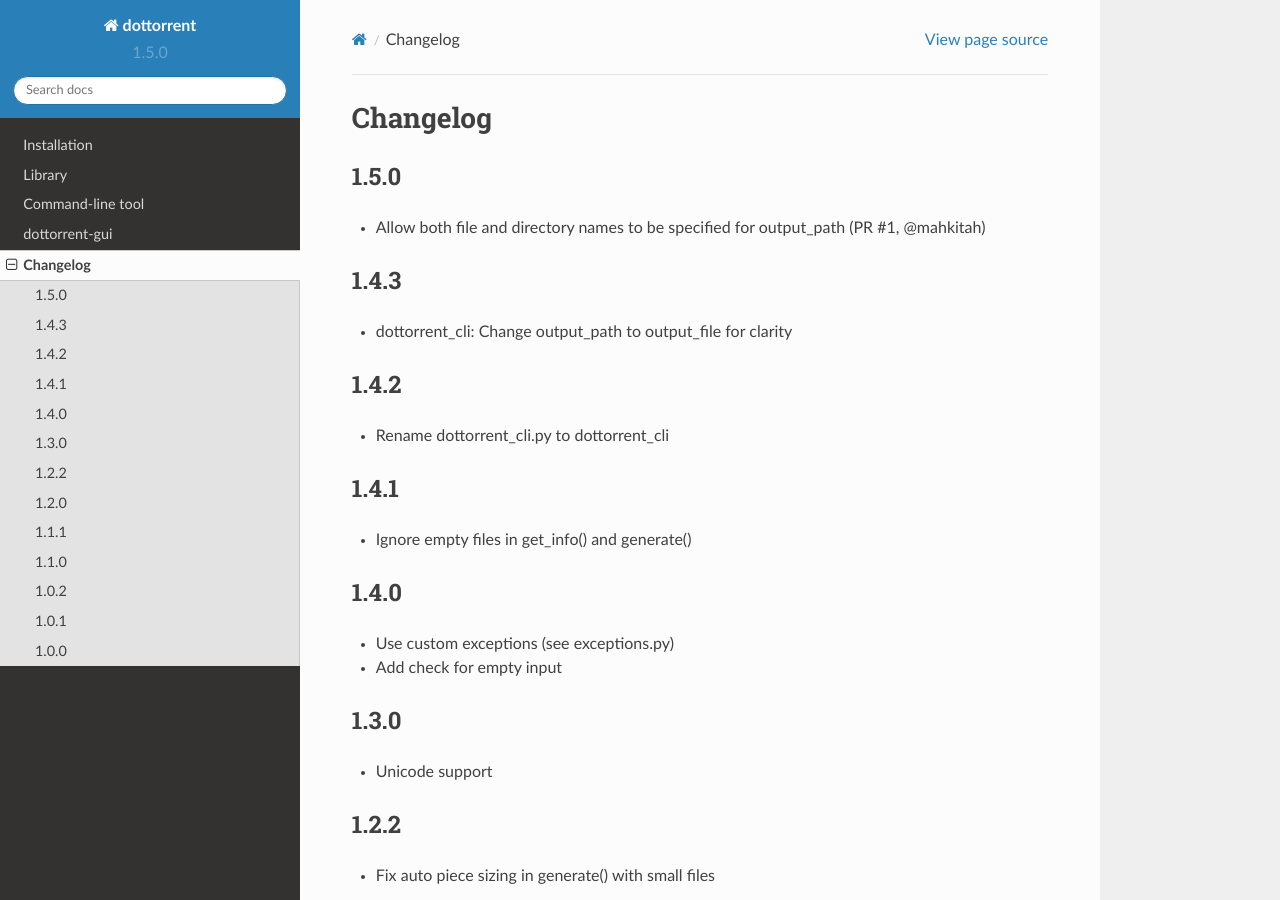
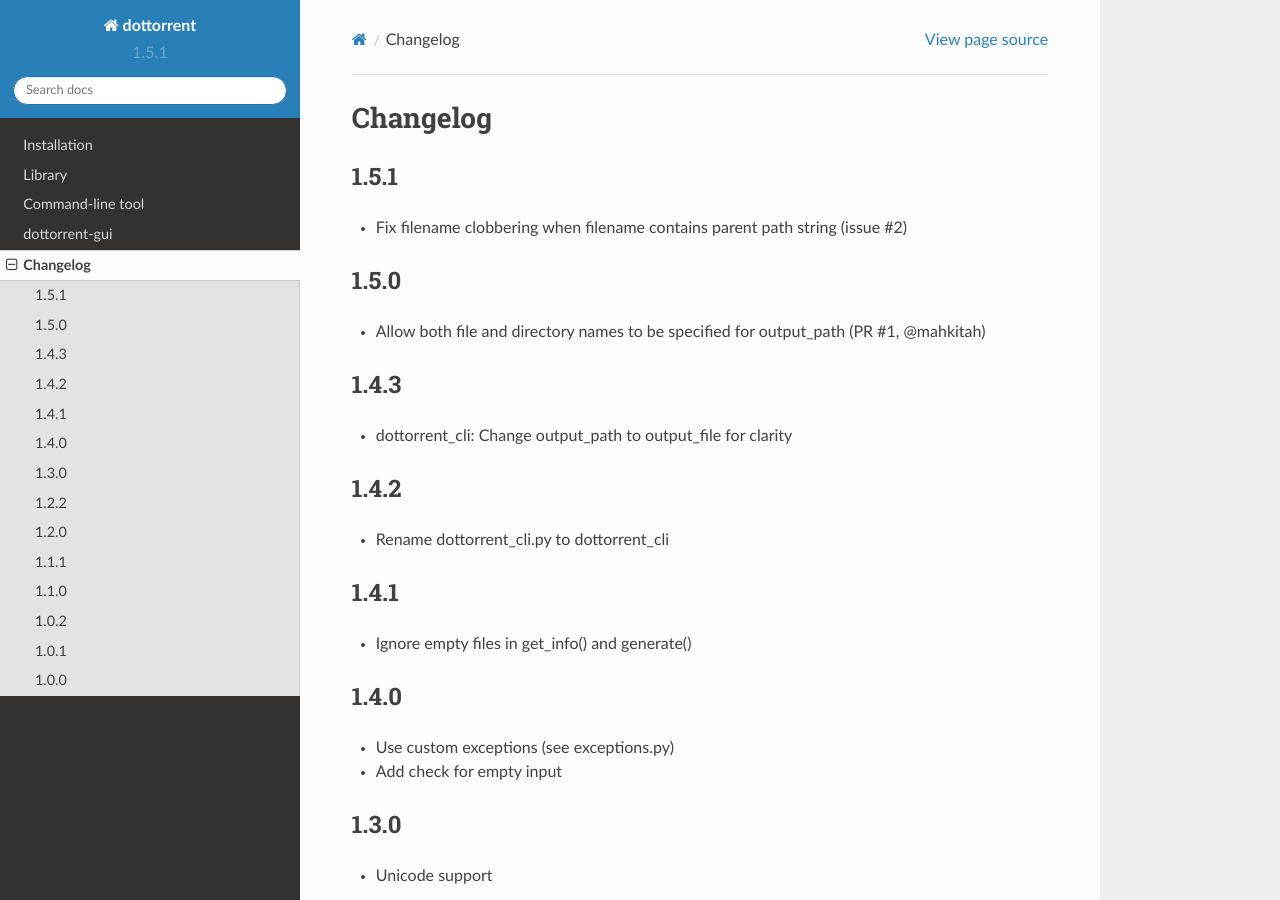
Before and after one commit to kz26/dottorrent, a Sphinx documentation site: the page built from docs/changelog.rst, in a window 1280 px wide and 900 px high. Built offline with Sphinx 7.4.7 and the Read the Docs theme 2.0.0, drawn with Linux system fonts in a browser that asks for light colours.

Commit message:
Version 1.5.1

```diff
--- a/docs/changelog.rst
+++ b/docs/changelog.rst
@@ -1,5 +1,9 @@
 Changelog
 =========
+
+1.5.1
+-----
+* Fix filename clobbering when filename contains parent path string (issue #2)
 
 1.5.0
 -----
--- a/docs/cli.rst
+++ b/docs/cli.rst
@@ -37,7 +37,7 @@
 	  --md5                 Add per-file MD5 hashes
 	  --verbose, -v         verbose mode
 
-	dottorrent/1.5.0 (https://github.com/kz26/dottorrent)
+	dottorrent/1.5.1 (https://github.com/kz26/dottorrent)
 
 
 
--- a/dottorrent/__init__.py
+++ b/dottorrent/__init__.py
@@ -265,8 +265,7 @@
                 if self.include_md5:
                     fx['md5sum'] = x[2]['md5sum']
                 fx['path'] = [y.encode()
-                              for y in x[0].replace(self.path, '', 1)[1:]
-                              .split(os.sep)]
+                              for y in x[0].split(os.sep)[1:]]
                 data['info']['files'].append(fx)
             data['info']['name'] = self.path.split(os.sep)[-1].encode()
         data['info']['pieces'] = bytes(self._pieces)
--- a/dottorrent/version.py
+++ b/dottorrent/version.py
@@ -1 +1 @@
-__version__ = '1.5.0'
+__version__ = '1.5.1'
```
